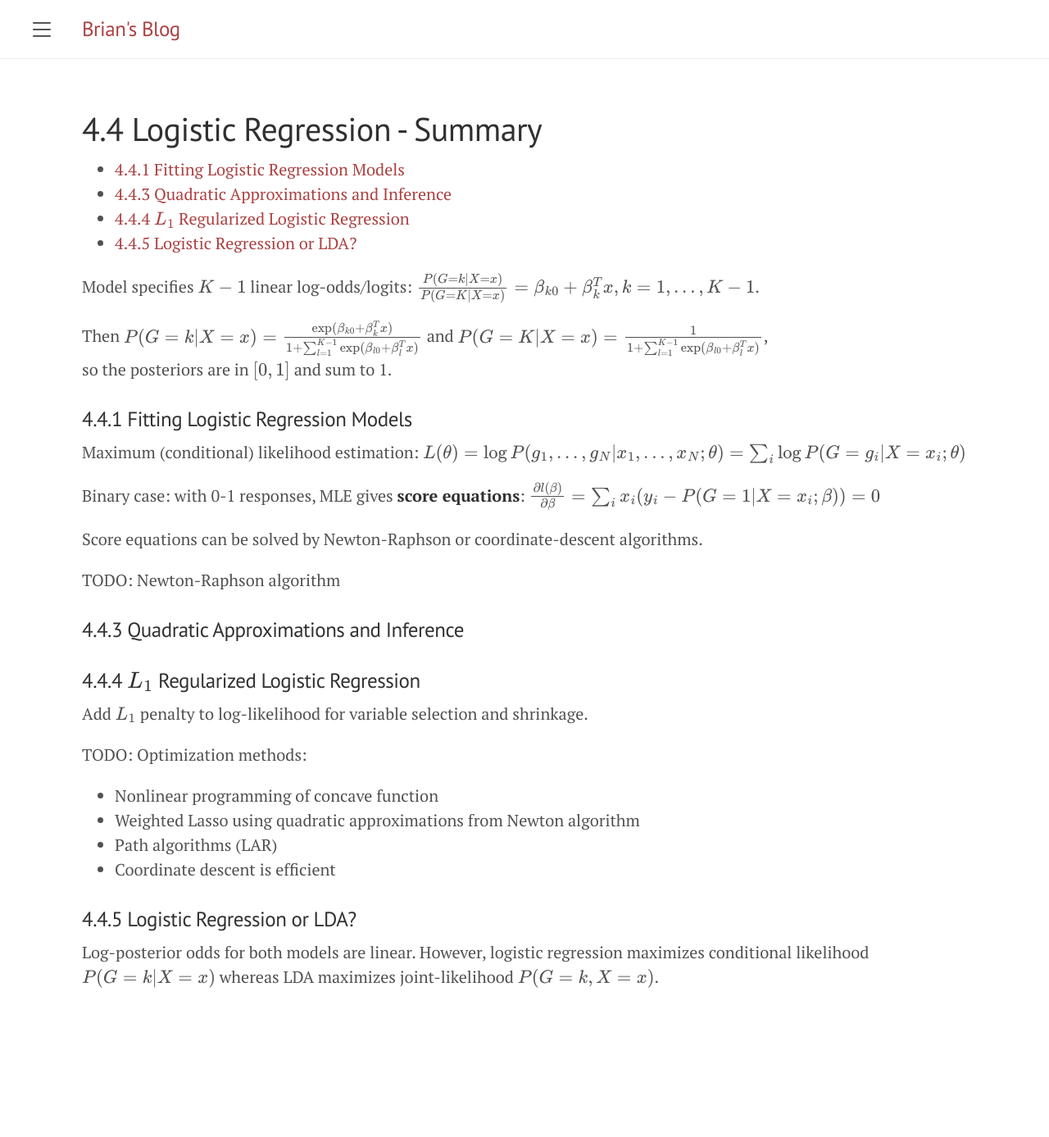
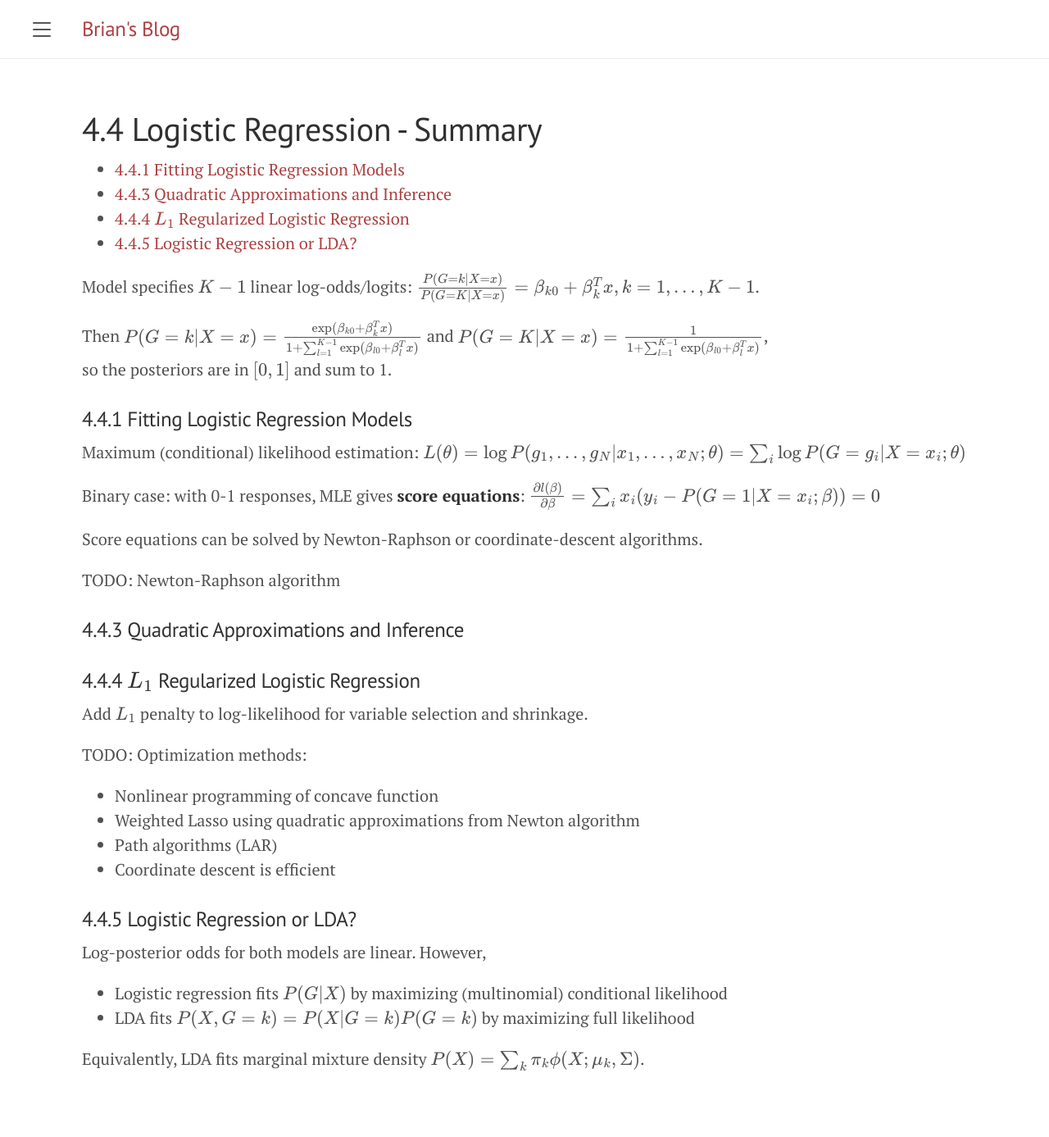
Before and after one commit to briansmlee/briansmlee.github.io, a Jekyll site: the page built from docs/_esl_posts/04_04_Summary.md, in a window 1280 px wide. Shown: the whole page at 82% size. Built offline with Jekyll 4.4.1, drawn with Linux system fonts in a browser that asks for light colours; formulas are drawn with MathJax 3; before the commit the page ends 1287 px from its top, so only the background shows below that.

Commit message:
ESL 4.4 Summary

```diff
--- a/docs/_esl_posts/04_04_Summary.md
+++ b/docs/_esl_posts/04_04_Summary.md
@@ -40,4 +40,8 @@ TODO: Optimization methods:
 
 ### 4.4.5 Logistic Regression or LDA?
 
-Log-posterior odds for both models are linear. However, logistic regression maximizes conditional likelihood $P(G = k \lvert X = x)$ whereas LDA maximizes joint-likelihood $P(G = k, X = x)$.
+Log-posterior odds for both models are linear. However,
+- Logistic regression fits $P(G \lvert X)$ by maximizing (multinomial) conditional likelihood
+- LDA fits $P(X, G = k) = P(X \lvert G = k) P(G = k)$ by maximizing full likelihood
+
+Equivalently, LDA fits marginal mixture density $$P(X) = \sum_k \pi_k \phi(X; \mu_k, \Sigma)$$.
```
